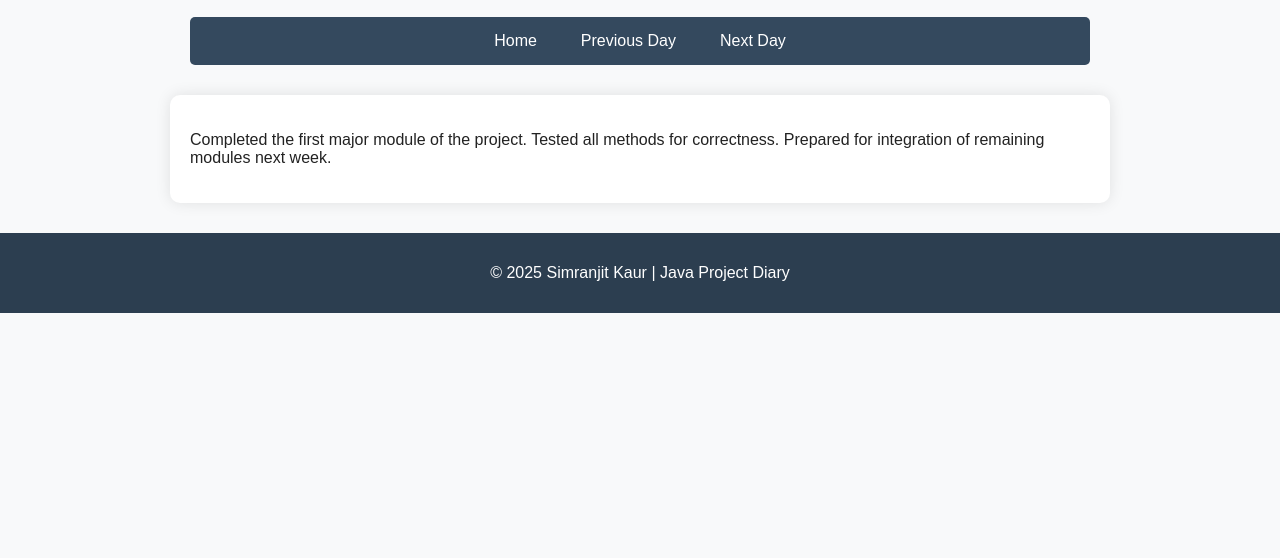
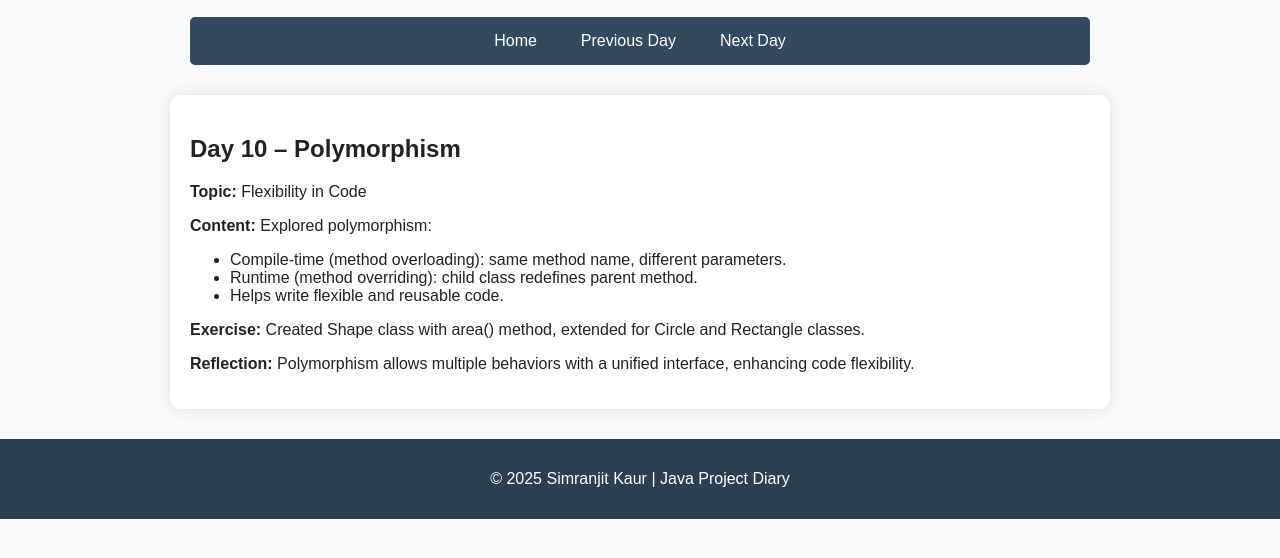
Before and after one commit to SimranjitKaur543/Java-Project, a plain HTML site: page day10.html in a window 1280 px wide. Shown: the part 100-658 px from the top of the page. Drawn offline with Linux system fonts and the light colour scheme.

Commit message:
Update day10.html

```diff
--- a/day10.html
+++ b/day10.html
@@ -20,7 +20,19 @@
   </nav>
 
   <main>
-    <p>Completed the first major module of the project. Tested all methods for correctness. Prepared for integration of remaining modules next week.</p>
+   <div id="day10">
+  <h2>Day 10 – Polymorphism</h2>
+  <p><strong>Topic:</strong> Flexibility in Code</p>
+  <p><strong>Content:</strong> Explored polymorphism:</p>
+  <ul>
+    <li>Compile-time (method overloading): same method name, different parameters.</li>
+    <li>Runtime (method overriding): child class redefines parent method.</li>
+    <li>Helps write flexible and reusable code.</li>
+  </ul>
+  <p><strong>Exercise:</strong> Created Shape class with area() method, extended for Circle and Rectangle classes.</p>
+  <p><strong>Reflection:</strong> Polymorphism allows multiple behaviors with a unified interface, enhancing code flexibility.</p>
+</div>
+
   </main>
 
   <footer>
```
